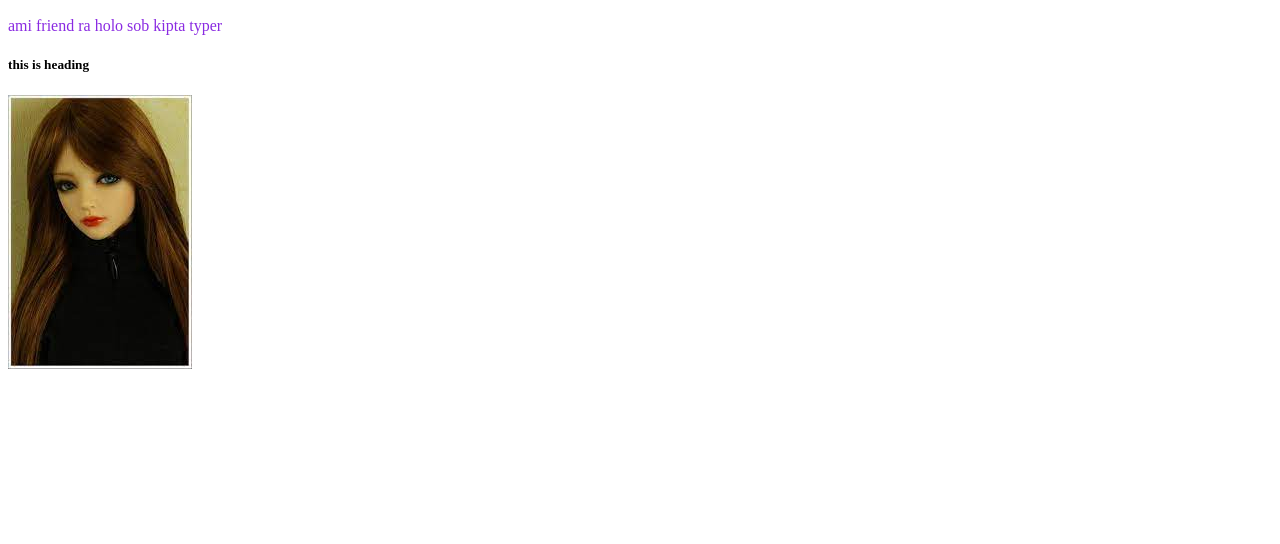
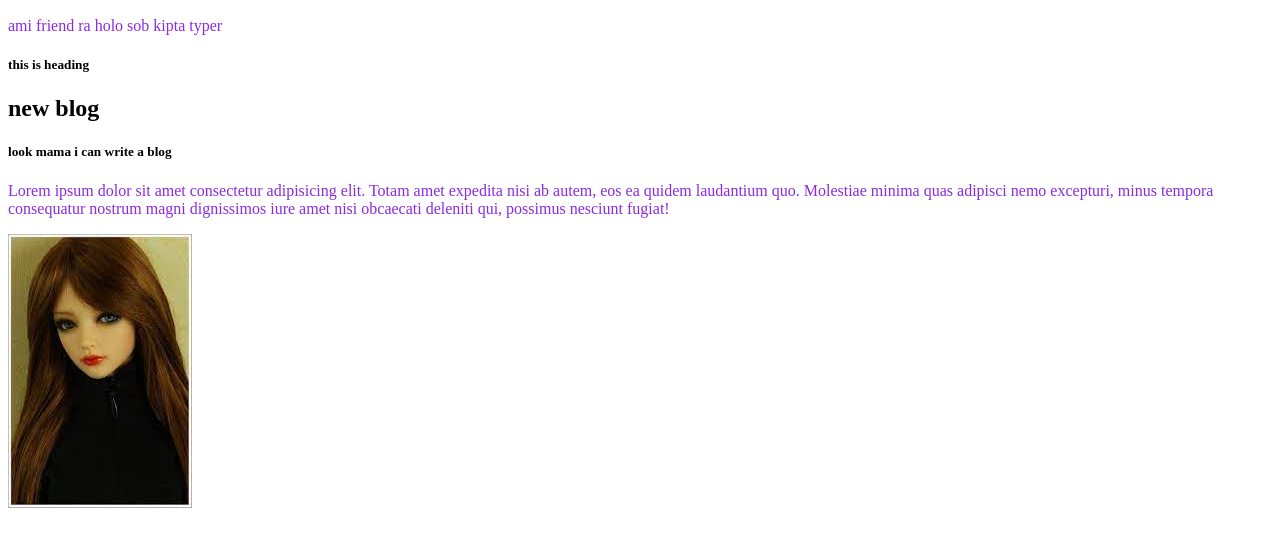
Before and after one commit to MdKawsarAlom/new-git-repo, a plain HTML site: page index.html in a window 1280 px wide. Shown: the part 110-654 px from the top of the page. Drawn offline with Linux system fonts and the light colour scheme.

Commit message:
added a new blog

```diff
--- a/index.html
+++ b/index.html
@@ -4,7 +4,7 @@
     <meta charset="UTF-8">
     <meta http-equiv="X-UA-Compatible" content="IE=edge">
     <meta name="viewport" content="width=device-width, initial-scale=1.0">
-    <title>mudir dokan</title>
+    <title>mudir dokandar</title>
     <link rel="stylesheet" href="style.css">
 </head>
 <body>
@@ -12,6 +12,11 @@
     <h2>amr department er nam holo computer</h2>
     <p>ami friend ra holo sob kipta typer</p>
     <h5>this is heading </h5>
+    <div>
+        <h2>new blog</h2>
+        <h5>look mama i can write a blog</h5>
+        <p>Lorem ipsum dolor sit amet consectetur adipisicing elit. Totam amet expedita nisi ab autem, eos ea quidem laudantium quo. Molestiae minima quas adipisci nemo excepturi, minus tempora consequatur nostrum magni dignissimos iure amet nisi obcaecati deleniti qui, possimus nesciunt fugiat!</p>
+    </div>
     <img src="download.jpg" alt="">
 </body>
 </html>
```
